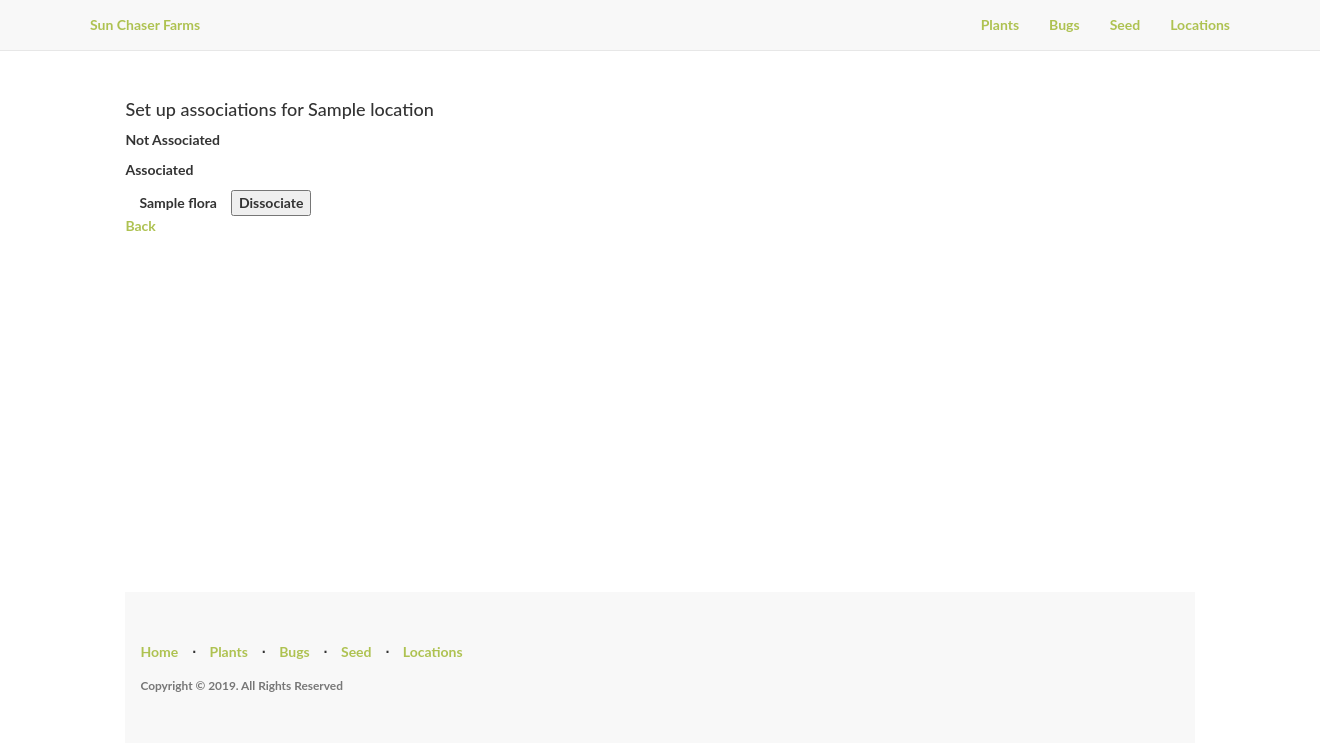
After one commit to TomOwens321/bbb-db, a Flask app: page /location/1/association/ in a window 1320 px wide. The commit adds this page. Shown: the top 743 px of the page. Run offline with Flask 2, Linux system fonts and the light colour scheme; tables that the repository leaves empty hold one stand-in row (values such as "Sample post"); some libraries are stand-ins or nearby versions.

Commit message:
Refactor and a bunch of minor html changes (#13)
* Put common code in a common location

* Don't create a blank Family record

* Same for Fauna

* Show the nifty bugs table

* Navigation for Genus and Species

* Location association part 1

* nav divs standardization

* Can't save location if number fields are blank

* Let's associate locations.

* Show plant name on edit form

* More basic navigation

* Decrease the size of the body block

```diff
--- a/bbb/routes/location/routes.py
+++ b/bbb/routes/location/routes.py
@@ -1,16 +1,16 @@
-from flask import render_template, flash, request
+from flask import render_template, flash, request, redirect
 from wtforms import Form, TextField, TextAreaField, validators, StringField, SubmitField, DecimalField
 from . import location
-from bbb.models import Location
+from bbb.models import Location, Flora
 from bbb import db
 
 class ReusableForm(Form):
     name = StringField('Name: ', validators=[validators.DataRequired()])
     state = StringField('State: ')
     city = StringField('City: ')
-    latitude = DecimalField('Latitude: ')
-    longitude = DecimalField('Longitude: ')
-    altitude = DecimalField('Altitude: ')
+    latitude = StringField('Latitude: ')
+    longitude = StringField('Longitude: ')
+    altitude = StringField('Altitude: ')
     desc = TextAreaField('Description: ')
 
 @location.route('/location/')
@@ -32,9 +32,12 @@ def new_location(id=None):
         location.name = request.form['name']
         location.state = request.form['state']
         location.city = request.form['city']
-        location.latitude = request.form['latitude']
-        location.longitude = request.form['longitude']
-        location.altitude = request.form['altitude']
+        if request.form['latitude']:
+            location.latitude = request.form['latitude']
+        if request.form['longitude']:
+            location.longitude = request.form['longitude']
+        if request.form['altitude']:
+            location.altitude = request.form['altitude']
         location.desc = request.form['desc']
 
         if form.validate():
@@ -52,3 +55,26 @@ def new_location(id=None):
 def show_location(id=None):
     location = db.session.query(Location).filter(Location.id == id).first()
     return render_template('location/show.html', location=location)
+
+@location.route('/location/<int:id>/association/', methods=['GET', 'POST'])
+def associate_location(id=None):
+    a_plants = []
+    n_plants = []
+    loc = db.session.query(Location).filter(Location.id == id).first()
+    plant_list = db.session.query(Flora).all()
+    for p in plant_list:
+        if p in loc.plants:
+            a_plants.append(p)
+        else:
+            n_plants.append(p)
+    if request.method == 'POST':
+        plant = db.session.query(Flora).filter(Flora.id == request.form['plant']).first()
+        if request.form['assoc'] == 'associate':
+            loc.plants.append(plant)
+        if request.form['assoc'] == 'dissociate':
+            loc.plants.remove(plant)
+        s = db.session()
+        s.add(loc)
+        s.commit()
+        return redirect("/location/{}/association/".format(loc.id))
+    return render_template('/location/assoc.html', location=loc, a_plants=a_plants, n_plants=n_plants)
--- a/bbb/static/css/style.css
+++ b/bbb/static/css/style.css
@@ -1,6 +1,6 @@
 body, html {
     width: 90%;
-    height: 100%;
+    height: 90%;
     margin: auto;
 }
 
--- a/bbb/templates/base.html
+++ b/bbb/templates/base.html
@@ -20,9 +20,10 @@
           </div>
           <div class="collapse navbar-collapse" id="bs-example-navbar-collapse-1">
               <ul class="nav navbar-nav navbar-right">
-                  <li><a href="{{ url_for('home.homepage') }}">Home</a></li>
-                  <li><a href="#">Register</a></li>
-                  <li><a href="#">Login</a></li>
+                  <li><a href="/flora/">Plants</a></li>
+                  <li><a href="/fauna/">Bugs</a></li>
+                  <li><a href="/seed/">Seed</a></li>
+                  <li><a href="/location/">Locations</a></li>
               </ul>
           </div>
         </div>
@@ -39,9 +40,13 @@
                     <ul class="list-inline">
                         <li><a href="{{ url_for('home.homepage') }}">Home</a></li>
                         <li class="footer-menu-divider">⋅</li>
-                        <li><a href="#">Register</a></li>
+                        <li><a href="/flora/">Plants</a></li>
                         <li class="footer-menu-divider">⋅</li>
-                        <li><a href="#">Login</a></li>
+                        <li><a href="/fauna/">Bugs</a></li>
+                        <li class="footer-menu-divider">⋅</li>
+                        <li><a href="/seed/">Seed</a></li>
+                        <li class="footer-menu-divider">⋅</li>
+                        <li><a href="/location/">Locations</a></li>
                     </ul>
                     <p class="copyright text-muted small">Copyright © 2019. All Rights Reserved</p>
                 </div>
--- a/bbb/templates/fauna/show.html
+++ b/bbb/templates/fauna/show.html
@@ -40,7 +40,7 @@
 
 	</table>
 </div>
-<div id="nav">
+<div class="nav">
 	<a href="/fauna/{{ fauna.id }}/edit/">Edit</a>
 	<a href="/fauna/{{ fauna.id }}/association/">Associate</a>
 	<a href="/fauna/">Back</a>
--- a/bbb/templates/flora/form.html
+++ b/bbb/templates/flora/form.html
@@ -9,6 +9,11 @@
   </ul>
   {% endif %}
   {% endwith %}
+  {% if name %}
+    <h3>Editing {{ name }}</h3>
+  {% else %}
+    <h3>New Flora</h3>
+  {% endif %}
   <div class=form>
         <form action="" method="post">
             <div>
--- a/bbb/templates/flora/show.html
+++ b/bbb/templates/flora/show.html
@@ -43,7 +43,7 @@
         </tr>
     </table>
 </div>
-<div id=plant-nav>
+<div class="nav">
     <a href="/flora/{{ plant.id }}/edit/">Edit</a>
     <a href="/flora/">Back</a>
 </div>
--- a/bbb/templates/genus/show.html
+++ b/bbb/templates/genus/show.html
@@ -14,6 +14,10 @@
             <td>{{ item.desc }}</td>
         </tr>
     </table>
+</div>
+<div class="nav">
+    <a href="/genus/{{ item.id }}/edit/">Edit</a>
+    <a href="/genus/">Back</a>
 </div>
 {% if item.plants %}
     <div id="plants">
--- /dev/null
+++ b/bbb/templates/location/assoc.html
@@ -0,0 +1,43 @@
+{% extends "base.html" %}
+{% block body %}
+<div>
+    <h4>Set up associations for {{ location.name }}</h4>
+</div>
+<div id="not-associated">
+    <p>Not Associated</p>
+
+        <table>
+        {% for p in n_plants %}
+        <form action="" method="post">
+        <tr>
+            <td>{{ p.name }}</td>
+            <td><input type="submit" value="Associate" /></td>
+            <input type="hidden" name="plant" value={{ p.id }} />
+            <input type="hidden" name="assoc" value="associate" />
+        </tr>
+        </form>
+        {% endfor %}
+        </table>
+
+</div>
+<div id="associated">
+    <p>Associated</p>
+
+        <table>
+        {% for p in a_plants %}
+        <form action="" method="post">
+        <tr>
+            <td>{{ p.name }}</td>
+            <td><input type="submit" value="Dissociate" /></td>
+            <input type="hidden" name="plant" value={{ p.id }} />
+            <input type="hidden" name="assoc" value="dissociate" />
+        </tr>
+        </form>
+        {% endfor %}
+        </table>
+    </form>
+</div>
+<div id="nav">
+    <a href="/location/{{ location.id }}/">Back</a>
+</div>
+{% endblock %}
--- a/bbb/templates/location/show.html
+++ b/bbb/templates/location/show.html
@@ -35,8 +35,9 @@
         </tr>
     </table>
 </div>
-<div id="nav">
+<div class="nav">
     <a href="/location/{{ location.id }}/edit/">Edit</a>
+    <a href="/location/{{ location.id }}/association/">Associate</a>
     <a href="/location/">Back</a>
 </div>
 <div id="loc-plants">
--- a/bbb/templates/species/show.html
+++ b/bbb/templates/species/show.html
@@ -14,6 +14,10 @@
             <td>{{ item.desc }}</td>
         </tr>
     </table>
+</div>
+<div class="nav">
+    <a href="/species/{{ item.id }}/edit/">Edit</a>
+    <a href="/species/">Back</a>
 </div>
 {% if item.plants %}
     <div id="plants">
```
Also changed, not shown: bbb/routes/fauna/routes.py (+3 -14 lines), bbb/routes/flora/routes.py (+4 -15 lines), bbb/routes/helpers.py (added, +15 -0 lines), bbb/routes/seed/routes.py (+1 -13 lines), bbb/templates/family/show.html (+5 -7 lines), bbb/db/dev.sqlite3.
